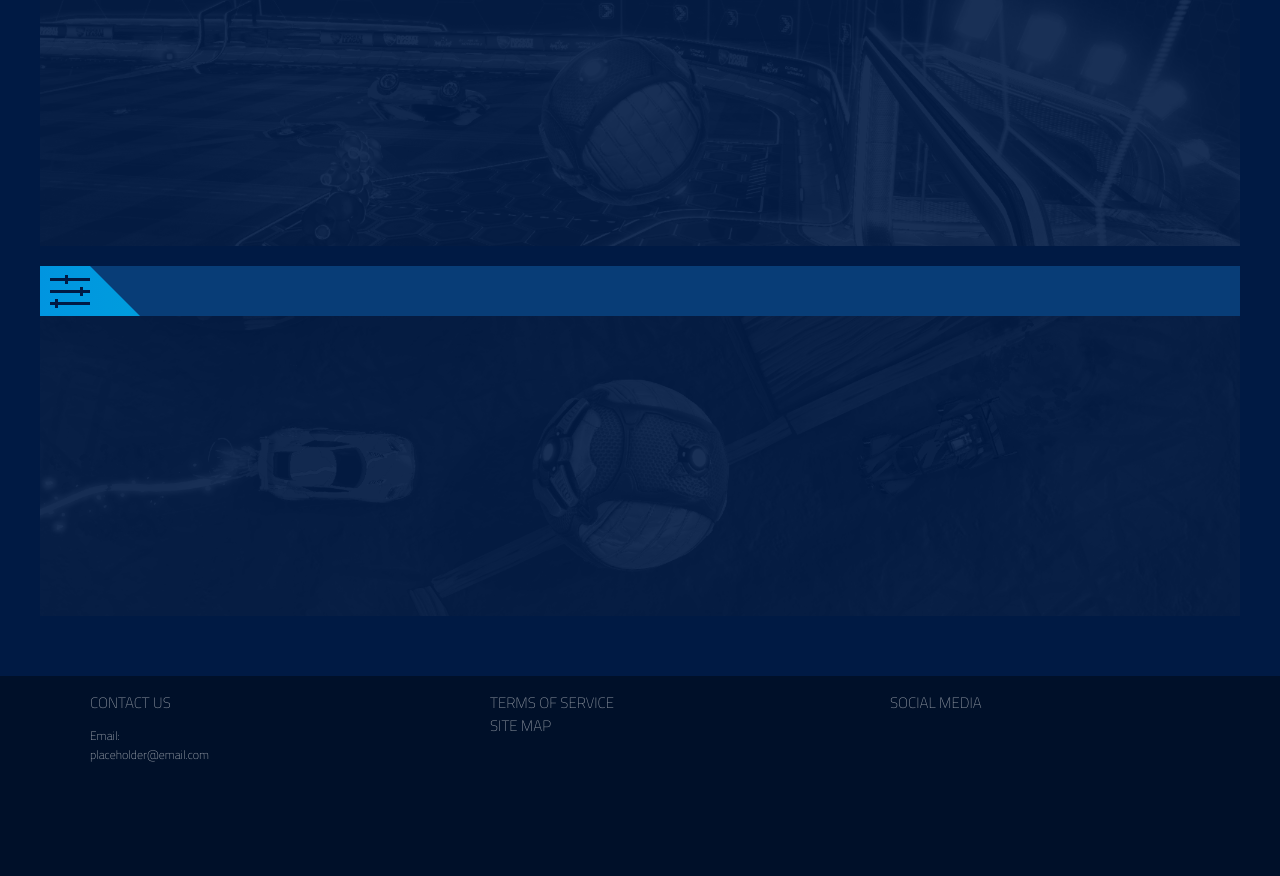
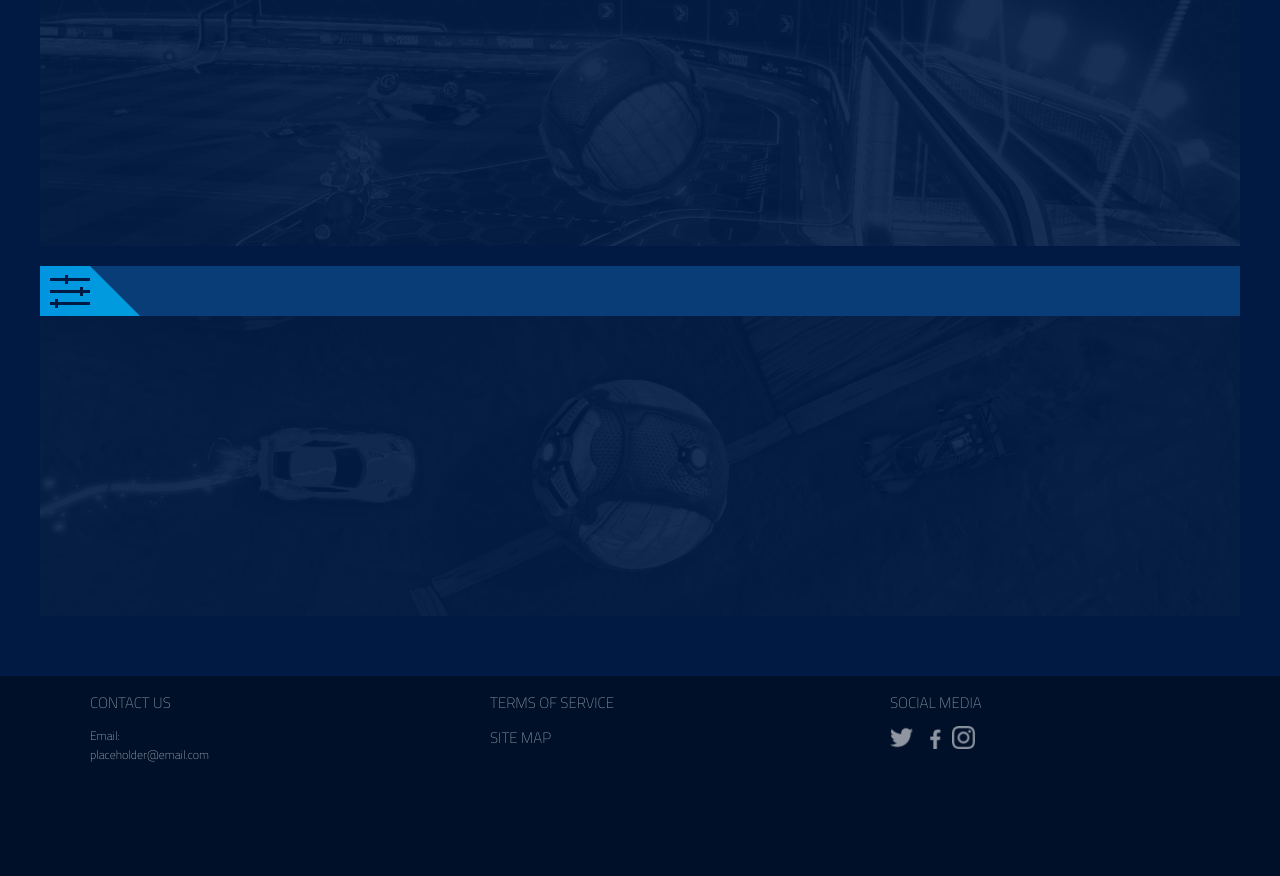
Before and after one commit to LukeHalby/rlplaza, a plain HTML site: page index.html in a window 1280 px wide. Shown: the part 824-1700 px from the top of the page. Drawn offline with nearby package versions, Linux system fonts and the light colour scheme.

Commit message:
Edited footer and added social icons

```diff
--- a/index.css
+++ b/index.css
@@ -546,6 +546,10 @@ button:focus{
     color: white;
     opacity: 0.8;
     font-weight: 500;
+    display: block;
+}
+.footerCol a:nth-child(n+2) {
+    margin-top: 12px;
 }
 .textWrap {
     font-size: 12px;
@@ -554,3 +558,13 @@ button:focus{
     margin-top: 5px;
     margin-bottom: 5px;
 }
+.socialIcons {
+    display: inline-flex !important;
+    margin-right: 8px;
+    height: 23px;
+    width: 23px;
+}
+.socialIcons img{
+    height: 23px;
+    width: 23px;
+}
--- a/index.html
+++ b/index.html
@@ -220,12 +220,13 @@
                 </div>
             </div><div class="footerCol">
                 <div class="textWrap">
-                    <a>TERMS OF SERVICE<br> </a>
+                    <a>TERMS OF SERVICE</a>
                     <a>SITE MAP</a>
                 </div>
             </div><div class="footerCol">
                 <div class="textWrap">
                     <a>SOCIAL MEDIA</a>
+                    <a class="socialIcons"><img src="images/icons/twitterIcon.png"></a><a class="socialIcons"><img src="images/icons/facebookIcon.png"></a><a class="socialIcons"><img src="images/icons/instagramIcon.png"></a>
                 </div>
             </div>
         </div>
```
Also changed, not shown: images/icons/facebookIcon.png (added), images/icons/instagramIcon.png (added), images/icons/twitterIcon.png (added).
